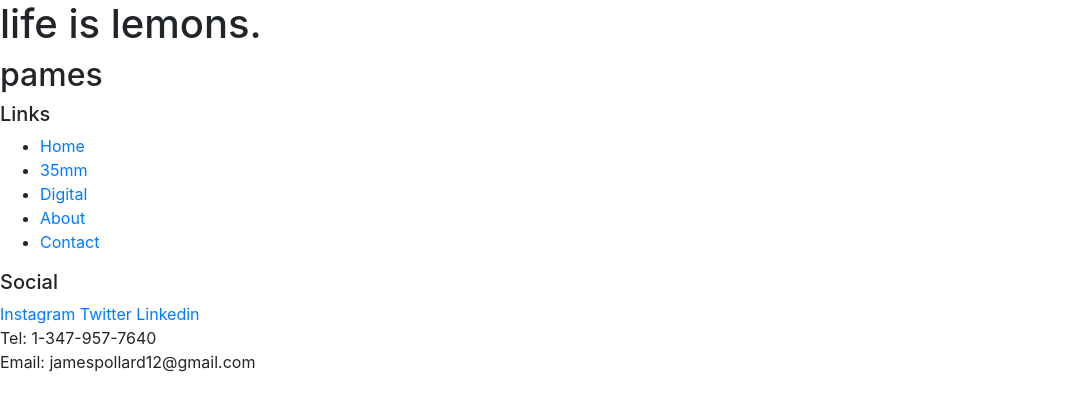
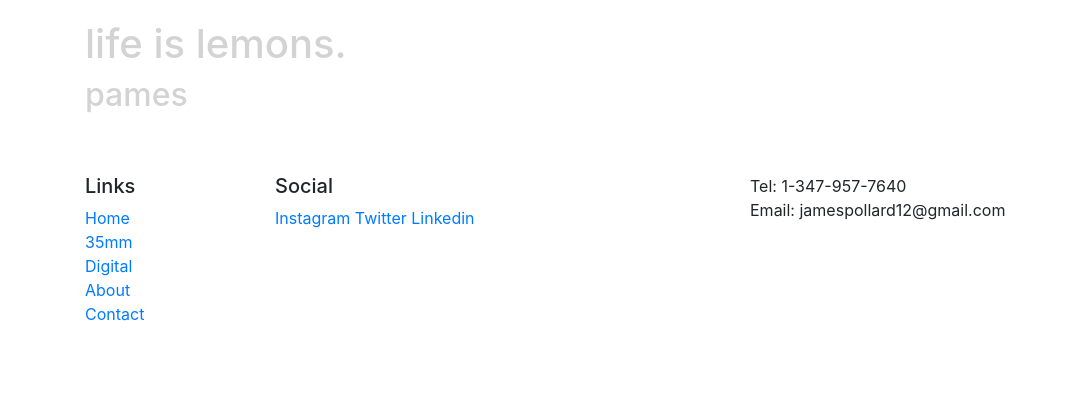
Before and after one commit to pamesjollard/pames.io, a website: page index.html in a window 1280 px wide. Shown: the whole page, without its empty margins (0-1068 px from the left). Drawn offline with nearby package versions, Linux system fonts and the light colour scheme.

Commit message:
styles-1

```diff
--- /dev/null
+++ b/css/styles.css
@@ -0,0 +1,6 @@
+.jumbotron {
+    padding-top: 20px;
+    padding-bottom: 20px;
+    background-color: white;
+    color: lightgrey
+}
--- a/index.html
+++ b/index.html
@@ -5,20 +5,30 @@
     <meta http-equiv="X-UA-Compatible" content="IE=edge">
     <meta name="viewport" content="width=device-width, initial-scale=1.0">
     <link rel="stylesheet" href="node_modules/bootstrap/dist/css/bootstrap.min.css" />
+    <link rel="preconnect" href="https://fonts.gstatic.com" />
+    <link href="https://fonts.googleapis.com/css2?family=Roboto+Condensed:wght@300&display=swap" rel="stylesheet" />
+    <link rel="stylesheet" href="css/styles.css" />
+
     <title>pames.io</title>
 </head>
 <body>
-    <header>
-        <div>
+    <header class="jumbotron">
+        <div class="container">
+            <div class="row">
+                <div class="col">
                     <h1>life is lemons.</h1>
                     <h2>pames</h2>
+                </div>
+            </div>
         </div>
     </header>
 
     <footer>
-        <div>
+        <div class="container">
+            <div class="row">
+                <div class="col-4 col-sm-2">
                     <h5>Links</h5>
-            <ul>
+                    <ul class="list-unstyled">
                         <li><a href="#">Home</a></li>
                         <li><a href="#">35mm</a></li>
                         <li><a href="#">Digital</a></li>
@@ -26,15 +36,17 @@
                         <li><a href="#">Contact</a></li>
                     </ul>
                 </div>
-        <div>
+                <div class="col-6 col-sm-5">
                     <h5>Social</h5>
                     <a href="http://instagram.com/pamesjollard/">Instagram</a>
                     <a href="http://twitter.com/jamespollard12">Twitter</a>
                     <a href="www.linkedin.com/in/james-pollard-9b516725">Linkedin</a>
                 </div>
-        <div>
+                <div class="col-sm-4">
                     Tel: 1-347-957-7640<br />
                     Email: jamespollard12@gmail.com
+                </div>
+            </div>
         </div>
     </footer>
 
```
Also changed, not shown: styles.css (deleted). Lines whose indentation alone changed are shown as unchanged.
